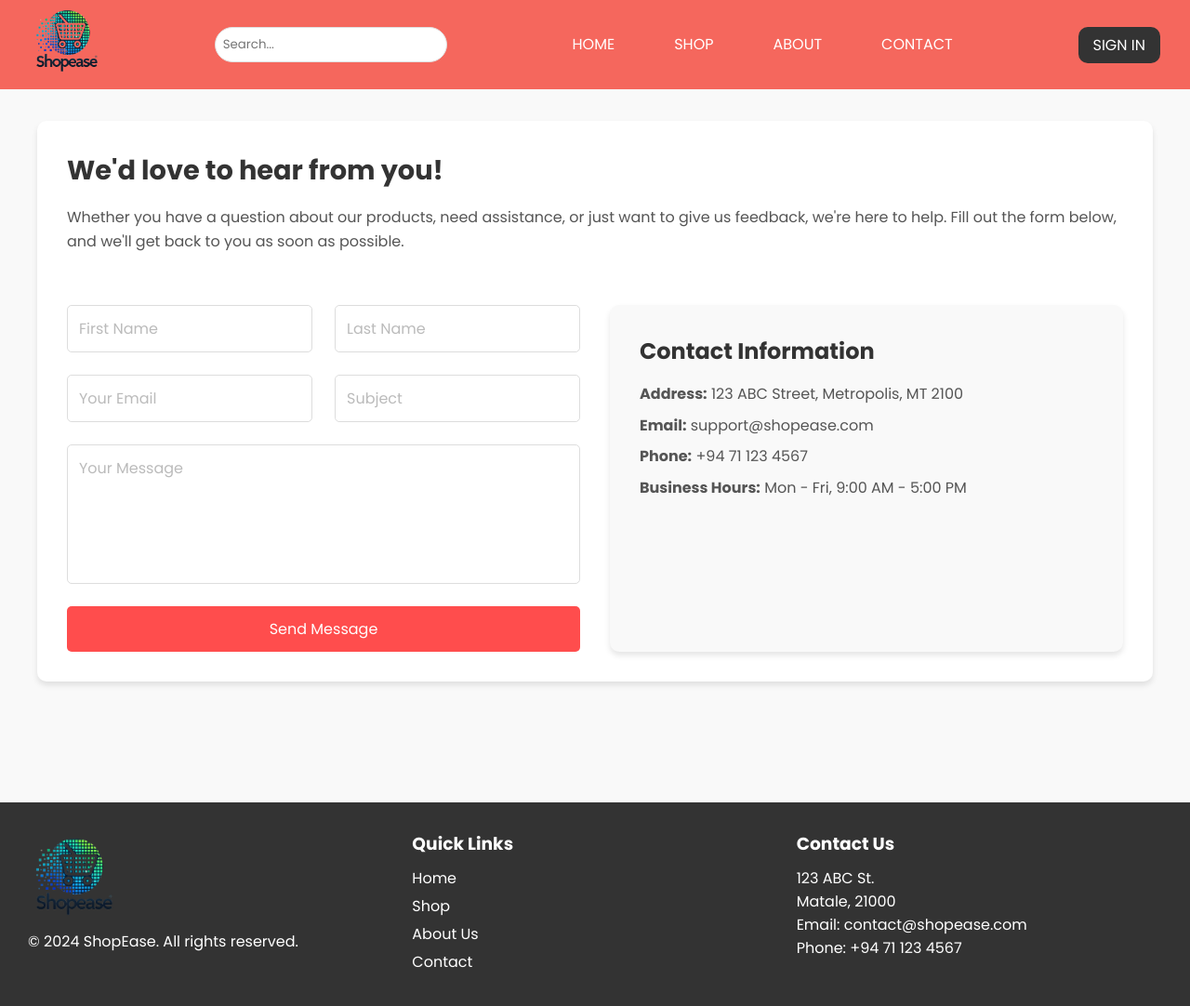
After one commit to sandunMadhushan/e-commerce-web, a PHP site: page /contact.php in a window 1280 px wide. The commit adds this page. Shown: the whole page at 93% size. Run offline with PHP 8.4, Linux system fonts and the light colour scheme.

Commit message:
added contact and about pages

```diff
--- /dev/null
+++ b/contact.php
@@ -0,0 +1,169 @@
+<!DOCTYPE html>
+<html lang="en">
+
+<head>
+    <?php include './partials/header.php'; ?>
+    <title>Contact Us</title>
+    <style>
+    body {
+        font-family: Arial, sans-serif;
+        margin: 0;
+        padding: 0;
+        background-color: #f9f9f9;
+        color: #333;
+    }
+
+    header {
+        background-color: #ff4d4d;
+        padding: 1rem 2rem;
+        text-align: center;
+        color: white;
+    }
+
+    header h1 {
+        margin: 0;
+        font-size: 2rem;
+    }
+
+    main {
+        max-width: 1200px;
+        margin: 130px auto;
+        padding: 2rem;
+        background-color: white;
+        border-radius: 10px;
+        box-shadow: 0 4px 6px rgba(0, 0, 0, 0.1);
+    }
+
+    h2 {
+        font-size: 1.8rem;
+        color: #333;
+        margin-bottom: 1rem;
+    }
+
+    main p {
+        line-height: 1.6;
+        margin-bottom: 1.5rem;
+        color: #555;
+    }
+
+    .contact-form {
+        display: grid;
+        grid-template-columns: 1fr 1fr;
+        gap: 1.5rem;
+        margin-top: 2rem;
+    }
+
+    .contact-form input,
+    .contact-form textarea {
+        padding: 0.75rem;
+        border: 1px solid #ddd;
+        border-radius: 5px;
+        font-size: 1rem;
+        color: #555;
+        width: 100%;
+    }
+
+    .contact-form input::placeholder,
+    .contact-form textarea::placeholder {
+        color: #bbb;
+    }
+
+    .contact-form input:focus,
+    .contact-form textarea:focus {
+        outline: none;
+        border-color: #ff4d4d;
+        box-shadow: 0 0 5px rgba(255, 77, 77, 0.5);
+    }
+
+    .contact-form textarea {
+        grid-column: span 2;
+        resize: none;
+        height: 150px;
+    }
+
+    .submit-btn {
+        grid-column: span 2;
+        padding: 0.75rem 2rem;
+        border: none;
+        border-radius: 5px;
+        font-size: 1rem;
+        background-color: #ff4d4d;
+        color: white;
+        cursor: pointer;
+        text-align: center;
+    }
+
+    .submit-btn:hover {
+        background-color: #e63a3a;
+    }
+
+    .contact-info {
+        margin-top: 2rem;
+        padding: 2rem;
+        background-color: #f9f9f9;
+        border-radius: 10px;
+        box-shadow: 0 4px 6px rgba(0, 0, 0, 0.1);
+    }
+
+    .contact-info p {
+        margin: 0.5rem 0;
+    }
+
+    .contact-info h3 {
+        margin-bottom: 1rem;
+        font-size: 1.5rem;
+        color: #333;
+    }
+
+    footer {
+        background-color: #333;
+        color: white;
+        text-align: center;
+        padding: 1rem 0;
+        margin-top: 2rem;
+    }
+
+    footer p {
+        margin: 0;
+        font-size: 0.9rem;
+    }
+    </style>
+</head>
+
+<body>
+    <section>
+        <?php include './partials/navbar.php'; ?>
+        <?php include './partials/login-popup.php';?>
+    </section>
+    <main>
+        <h2>We'd love to hear from you!</h2>
+        <p>
+            Whether you have a question about our products, need assistance, or just want to give us feedback, we're
+            here to help. Fill out the form below, and we'll get back to you as soon as possible.
+        </p>
+
+        <div style="display: grid; grid-template-columns: 1fr 1fr; gap: 2rem;">
+            <div class="contact-form">
+                <input type="text" placeholder="First Name">
+                <input type="text" placeholder="Last Name">
+                <input type="email" placeholder="Your Email">
+                <input type="text" placeholder="Subject">
+                <textarea placeholder="Your Message"></textarea>
+                <button class="submit-btn">Send Message</button>
+            </div>
+
+            <div class="contact-info">
+                <h3>Contact Information</h3>
+                <p><strong>Address:</strong> 123 ABC Street, Metropolis, MT 2100</p>
+                <p><strong>Email:</strong> support@shopease.com</p>
+                <p><strong>Phone:</strong> +94 71 123 4567</p>
+                <p><strong>Business Hours:</strong> Mon - Fri, 9:00 AM - 5:00 PM</p>
+            </div>
+        </div>
+    </main>
+    <section>
+        <?php include './partials/footer.php'; ?>
+    </section>
+</body>
+
+</html>
--- a/partials/footer.php
+++ b/partials/footer.php
@@ -1,6 +1,7 @@
 <div class="footer">
     <div class="footer-column">
         <img src="./images/logo.png" alt="Logo" class="footer-logo">
+        <p>&copy; <span id="current-year"></span> ShopEase. All rights reserved.</p>
     </div>
     <div class="footer-column">
         <h3>Quick Links</h3>
@@ -67,3 +68,7 @@
     display: block;
 }
 </style>
+
+<script>
+document.getElementById('current-year').textContent = new Date().getFullYear();
+</script>
```
Also changed, not shown: about.php (added, +115 -0 lines).
